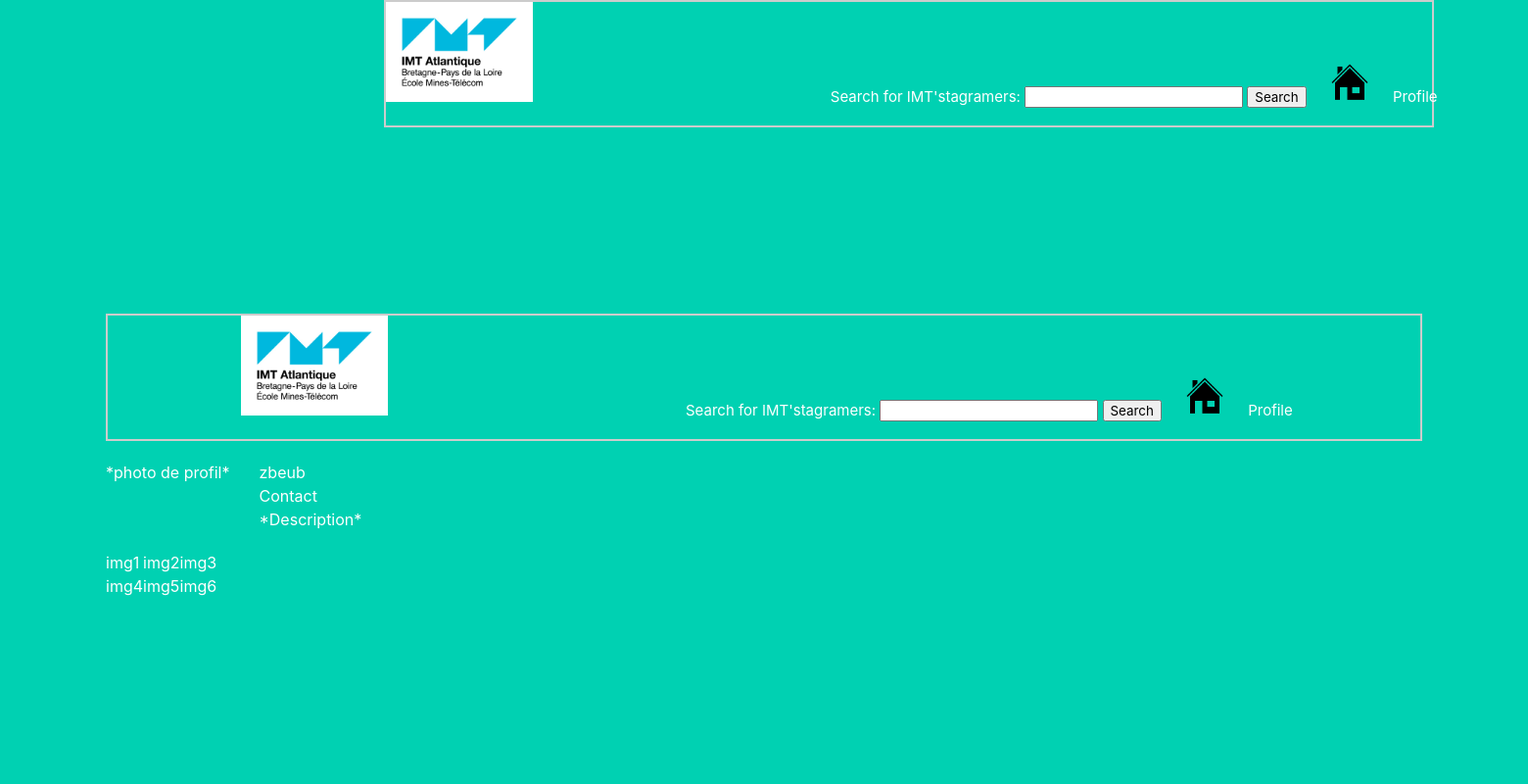
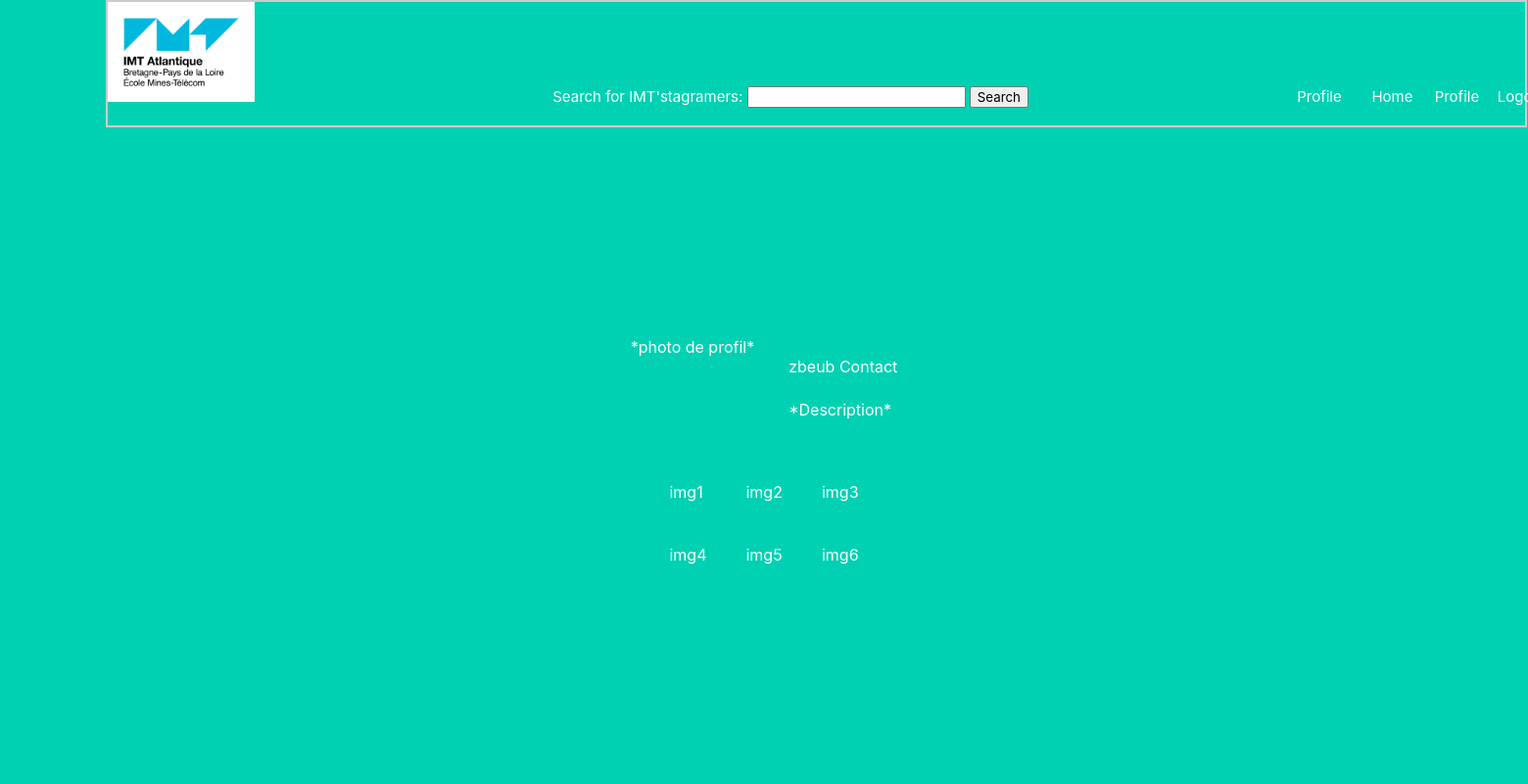
Before and after one commit to Eliotboutet/copy_insta, a Flask app: page /profile in a window 1560 px wide; the page is wider, and only the part inside the window is pictured. Shown: that part at 98% size. Run offline with Flask 2, Linux system fonts and the light colour scheme; a user stored in the database is signed in.

Commit message:
Factorisation du code base dans base_with_nav_bar.jinja2 et ajout du extend de ce template sur homepage et profilepage

```diff
--- /dev/null
+++ b/copy_insta/templates/base_with_nav_bar.jinja2
@@ -0,0 +1,89 @@
+<!DOCTYPE html>
+<html>
+
+<head>
+    <meta charset="utf-8">
+    <meta http-equiv="X-UA-Compatible" content="IE=edge">
+    <meta name="viewport" content="width=device-width, initial-scale=1">
+    <title>IMT'stagram</title>
+    <link rel="stylesheet" href="https://cdnjs.cloudflare.com/ajax/libs/bulma/0.7.2/css/bulma.min.css" />
+    <link href="{{ url_for('static', filename='stylesheets/first_CSS.css') }}" rel="stylesheet">
+</head>
+
+<body>
+<section class="hero is-primary is-fullheight">
+    <div class="hero-head">
+        <nav class="navbar">
+            <div class="container">
+
+                <div id="navbarMenuHeroA" class="navbar-menu">
+                    <div class="navbar-end">
+                        <div class="nav_panel" >
+                            <div class="div_aligned">
+                                <img src="/static/images/logo_imt.jpg" class="logo" alt="Logo Imt Atlantique">
+                                <label class="research_bar">Search for IMT'stagramers:
+                                    <input type="text">
+                                </label>
+                            </div>
+                            <div class="div_aligned" style="margin-right: 250px">
+                                <button>Search</button>
+
+                            </div>
+                            <div class="div_aligned">
+                                <ul>
+                                    <li style="display:inline">
+                                        <a href=>
+                                            <div class="clickable_icon div_aligned">
+                                                Profile
+                                            </div>
+                                            <div class="clickable_icon div_aligned">
+                                                <a href="{{ url_for('main.index') }}" class="navbar-item">
+                                                    Home
+                                                </a>
+                                            </div>
+                                            <div class="clickable_icon div_aligned">
+                                                {% if current_user.is_authenticated %}
+                                                    <a href="{{ url_for('main.profile') }}" class="navbar-item">
+                                                        Profile
+                                                    </a>
+                                                {% endif %}
+                                                {% if not current_user.is_authenticated %}
+                                                    <a href="{{ url_for('auth.login') }}" class="navbar-item">
+                                                        Login
+                                                    </a>
+                                                {% endif %}
+                                            </div>
+                                            <div class="clickable_icon div_aligned">
+                                                {% if not current_user.is_authenticated %}
+                                                    <a href="{{ url_for('auth.signup') }}" class="navbar-item" style="display: inline-block">
+                                                        Sign Up
+                                                    </a>
+                                                {% endif %}
+                                                {% if current_user.is_authenticated %}
+                                                    <a href="{{ url_for('auth.logout') }}" class="navbar-item">
+                                                        Logout
+                                                    </a>
+                                                {% endif %}
+                                            </div>
+                                        </a>
+                                    </li>
+                                </ul>
+                            </div>
+
+                        </div>
+                    </div>
+                </div>
+            </div>
+        </nav>
+    </div>
+
+    <div class="hero-body">
+        <div class="container has-text-centered">
+            {% block content %}
+            {% endblock %}
+        </div>
+    </div>
+</section>
+</body>
+
+</html>
--- a/copy_insta/templates/profile_page.jinja2
+++ b/copy_insta/templates/profile_page.jinja2
@@ -1,38 +1,8 @@
-{% extends "base.html.jinja2" %}
+{% extends "base_with_nav_bar.jinja2" %}
+
 {% block content %}
-{% block navigation_bar %}
-    <div class="nav_panel" >
-        <div class="div_aligned">
-            <img src="/static/images/logo_imt.jpg" class="logo" alt="Logo Imt Atlantique">
-            <label class="research_bar">Search for IMT'stagramers:
-                <input type="text">
-            </label>
-        </div>
-        <div class="div_aligned">
-            <button>Search</button>
+    <link href="{{ url_for('static', filename='stylesheets/profile_page_CSS.css') }}" rel="stylesheet">
 
-        </div>
-        <div class="div_aligned">
-            <ul>
-                <li style="display:inline">
-                    <a href="http://127.0.0.1:5000/">
-                        <img src="/static/images/icone_maison2.png" class="clickable_icon" alt="logo Home" />
-                    </a>
-                </li>
-                <li style="display:inline">
-                    <a href=>
-                        <div class="clickable_icon div_aligned">
-                            Profile
-                        </div>
-                    </a>
-                </li>
-            </ul>
-        </div>
-    </div>
-{% endblock %}
-
-
-{% block profile_stats %}
 <div style="padding-top: 20px">
     <table class="profile_stats">
         <tr >
@@ -61,9 +31,8 @@
     </table>
 
 </div>
-{% endblock %}
 
-{% block photos_list %}
+
     <div style="padding-top: 20px">
         <!-- Faire une boucle for sur les images de la personne et en afficher 3 par ligne -->
         <table class="photo_placement">
@@ -93,5 +62,5 @@
 
         </table>
     </div>
+
 {% endblock %}
-{% endblock %}
```
Also changed, not shown: copy_insta/templates/home_page.html.jinja2 (+1 -57 lines).
